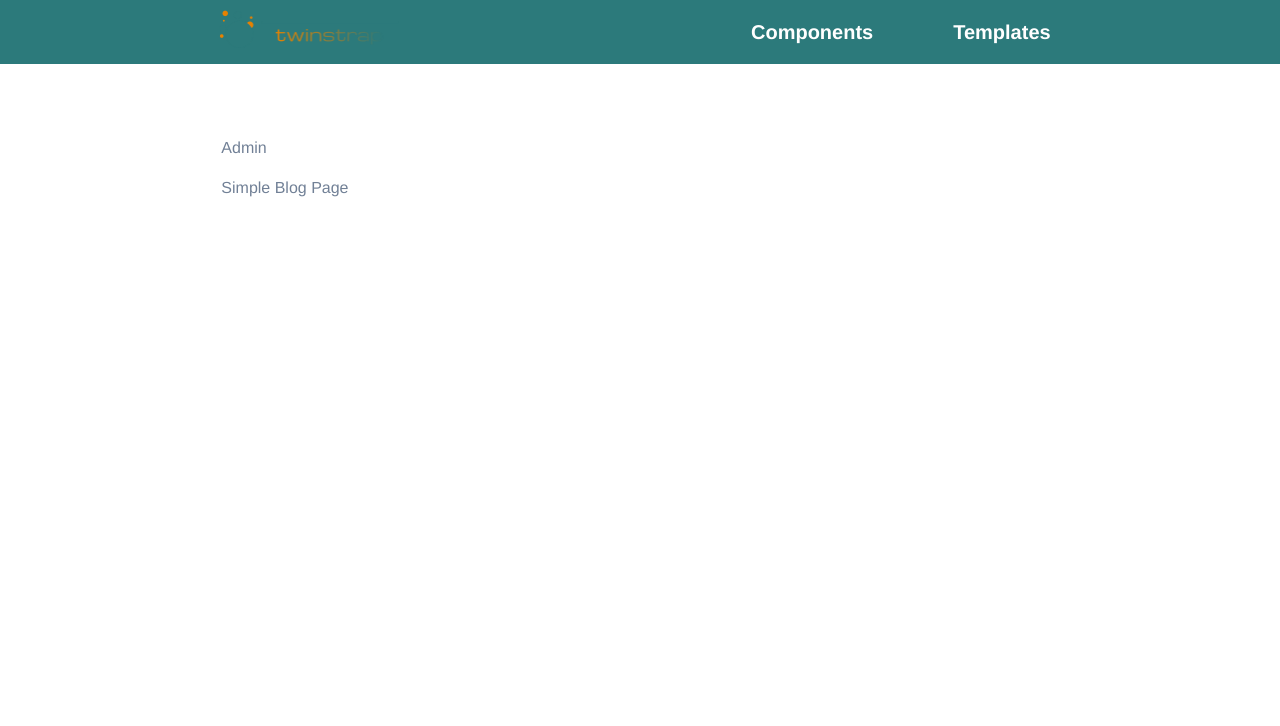
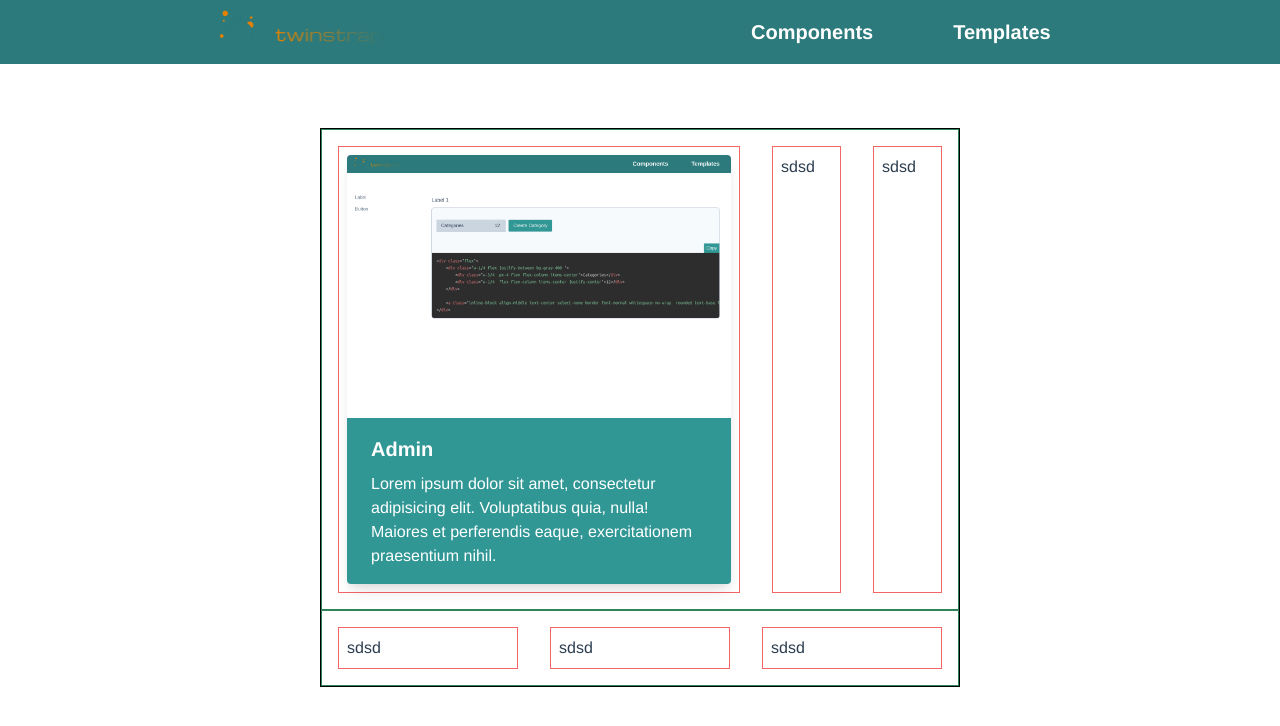
Before and after one commit to bazuzu931/Twinstrap, a Vue app: page /templates in a window 1280 px wide. Shown: the top 726 px of the page. Built offline with nearby package versions, Linux system fonts and the light colour scheme; what vue-clipboard2 would draw is missing.

Commit message:
init admin panel

```diff
--- a/src/views/Templates.vue
+++ b/src/views/Templates.vue
@@ -1,36 +1,42 @@
 <template>
 	<!-- Main content -->
-	<div class="flex w-4/6 justify-between mx-auto ">
+	<div class="flex flex-col w-3/6 justify-between mx-auto border border-black">
 
 
-	    <nav class="left-navbar w-1/5 flex flex-col  ">
-	      	<div class="">
-	      		<ul class="h-screen fixed overflow-y-auto pr-12 pb-16">
 
-				    <!--  Panel 1 [Label]  -->
-		            <li class="" :key="1">
-		                <router-link to="/templates/admin" class="flex block text-gray-600 hover:text-black p-2" @click.native="contentVisible === 1 ? contentVisible = false : contentVisible = 1">Admin</router-link>
-		                <!-- <div class="" v-if='contentVisible === 1'>
-			                <li class=""><a href="#label-1" class="flex block text-gray-600  hover:text-black pl-7 p-3">Label 1</a></li>
-			                <li class=""><a href="#label-2" class="flex block text-gray-600  hover:text-black pl-7 p-3">Label 2</a></li>
-			                <li class=""><a href="#label-3" class="flex block text-gray-600  hover:text-black pl-7 p-3">Label 3</a></li>
-		                </div> -->
-		            </li>
+		<div class="flex flex-grow border border-green-700">
+			<div class="flex  border border-red-500 p-2 m-4">
+				<a href="#" class="max-w-sm rounded overflow-hidden shadow-lg ">
+					  <img class="w-full" src="./../assets/templates/admin/admin-1.png" alt="Sunset in the mountains">
+					  <div class="px-6 py-4 bg-teal-600">
+					    <div class="font-bold text-xl mb-2 text-white">Admin</div>
+					    <p class="text-white text-base">
+					      Lorem ipsum dolor sit amet, consectetur adipisicing elit. Voluptatibus quia, nulla! Maiores et perferendis eaque, exercitationem praesentium nihil.
+					    </p>
+					  </div>
+				</a>
+			</div>
+			<div class="flex flex-grow border border-red-500 p-2 m-4">
+				sdsd
+			</div>
+			<div class="flex flex-grow border border-red-500 p-2 m-4">
+				sdsd
+			</div>
+		</div>
 
-		            <!--  Panel 2 [Button]  -->
-		            <li class="" :key="2">
-		                <router-link to="/templates/simple-blog-page" class="flex block text-gray-600 hover:text-black p-2" @click.native="contentVisible === 2 ? contentVisible = false : contentVisible = 2">Simple Blog Page</router-link>
-		            </li>
-		        </ul>
-	      	</div>
-	    </nav>
-	    <!-- End of Left nav -->
+		<div class="flex flex-grow border border-green-700">
+			<div class="flex flex-grow border border-red-500 p-2 m-4">
+				sdsd
+			</div>
+			<div class="flex flex-grow border border-red-500 p-2 m-4">
+				sdsd
+			</div>
+			<div class="flex flex-grow border border-red-500 p-2 m-4">
+				sdsd
+			</div>
+		</div>
 
 
-	    <div class="content w-4/5 p-4">
-	        <router-view/>
-	    </div>
-	    <!-- End of content -->
 
 	</div>
 	<!-- End  of Main content -->
```
Also changed, not shown: src/assets/templates/admin/admin-1.png (added).
